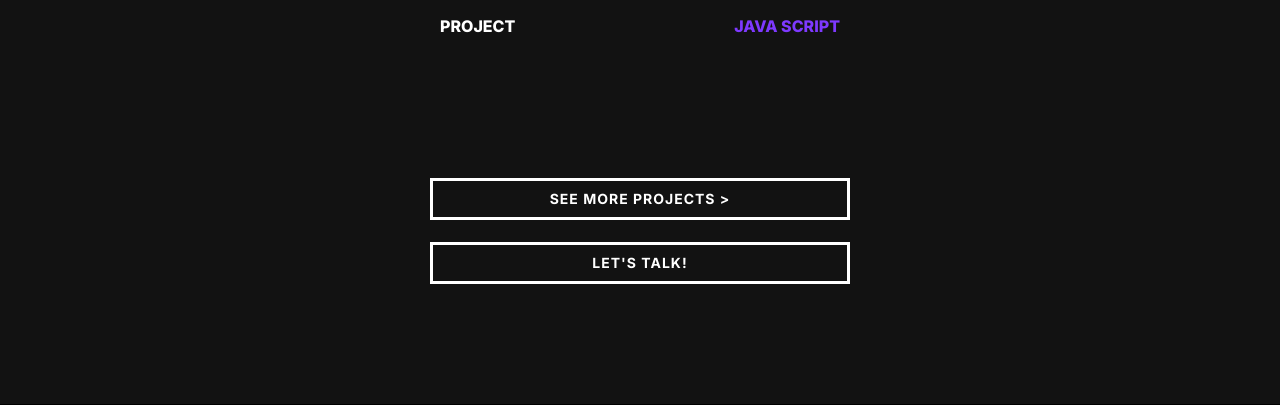
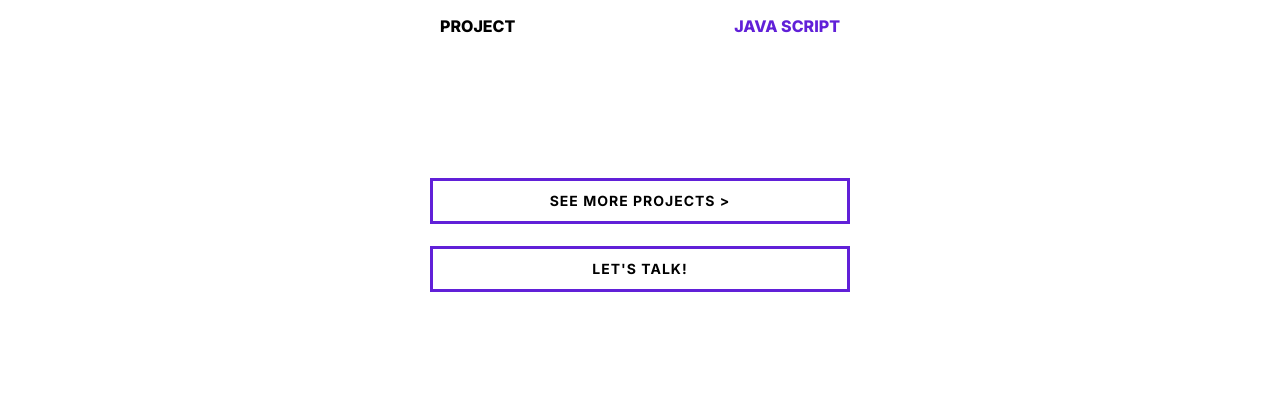
Before and after one commit to jzielinski47/landing-portfolio-page, a PHP site: page / in a window 1280 px wide. Shown: the part 5037-5442 px from the top of the page. Run offline with PHP 8.4, Linux system fonts and the light colour scheme.

Commit message:
color-correction-update-fix

```diff
--- a/assets/css/style.css
+++ b/assets/css/style.css
@@ -1,8 +1,8 @@
 @import url('https://fonts.googleapis.com/css2?family=Inter:wght@100;200;300;400;500;600;700;800;900&display=swap');
 
 :root {
-    /* --primary-color: #6120D8; */
-    --primary-color: #7e39ff;
+    --primary-color: #6120D8;
+    /* --primary-color: #7e39ff; */
     --secondary-color: #20ccd8;
     --whiteish: #f2f2f2;
     --blackish: #121212;
@@ -703,7 +703,7 @@ footer {
 }
 
 /* || Background */
-
+/*
 #projects {
     color: white;
     background-color: var(--blackish);
@@ -711,7 +711,7 @@ footer {
 
 #projects .title {
     color: var(--whiteish)
-}
+} */
 
 footer {
     color: white;
--- a/index.html
+++ b/index.html
@@ -111,9 +111,9 @@
             <div class="projects-list"></div>
 
             <div class="bottom-buttons">
-                <a href="https://github.com/4duck7?tab=repositories"> <button class="btn-3">see more projects
+                <a href="https://github.com/4duck7?tab=repositories"> <button class="btn-1">see more projects
                         ></button></a>
-                <a href="mailto: jzielinski47dev@gmail.com"><button class="btn-3">let's talk!</button></a>
+                <a href="mailto: jzielinski47dev@gmail.com"><button class="btn-1">let's talk!</button></a>
             </div>
 
         </div>
```
